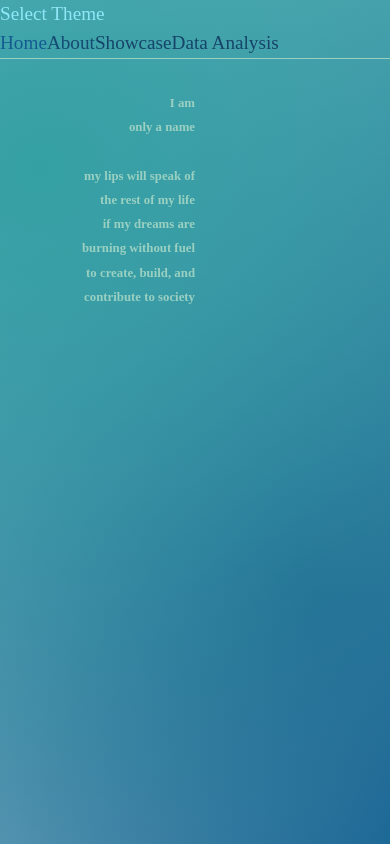
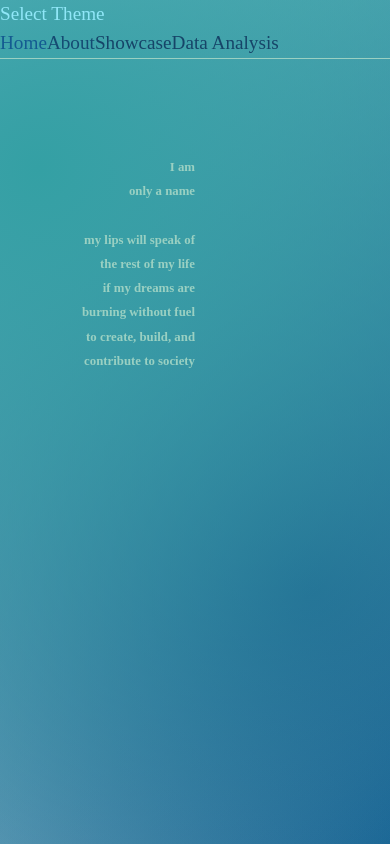
Before and after one commit to Enjoyweaver/enjoyweaver, a React (Vite) app: page /#/ in a window 390 px wide. Built offline with nearby package versions, Linux system fonts and the light colour scheme.

Commit message:
mobile styling

```diff
--- a/src/App.css
+++ b/src/App.css
@@ -661,7 +661,7 @@ p {
 
 @media (max-width: 768px) {
   .pillar {
-    margin-top: 2rem; /* Reduce margin-top for better spacing */
+    margin-top: 6rem; /* Reduce margin-top for better spacing */
   }
 
   .row {
```
